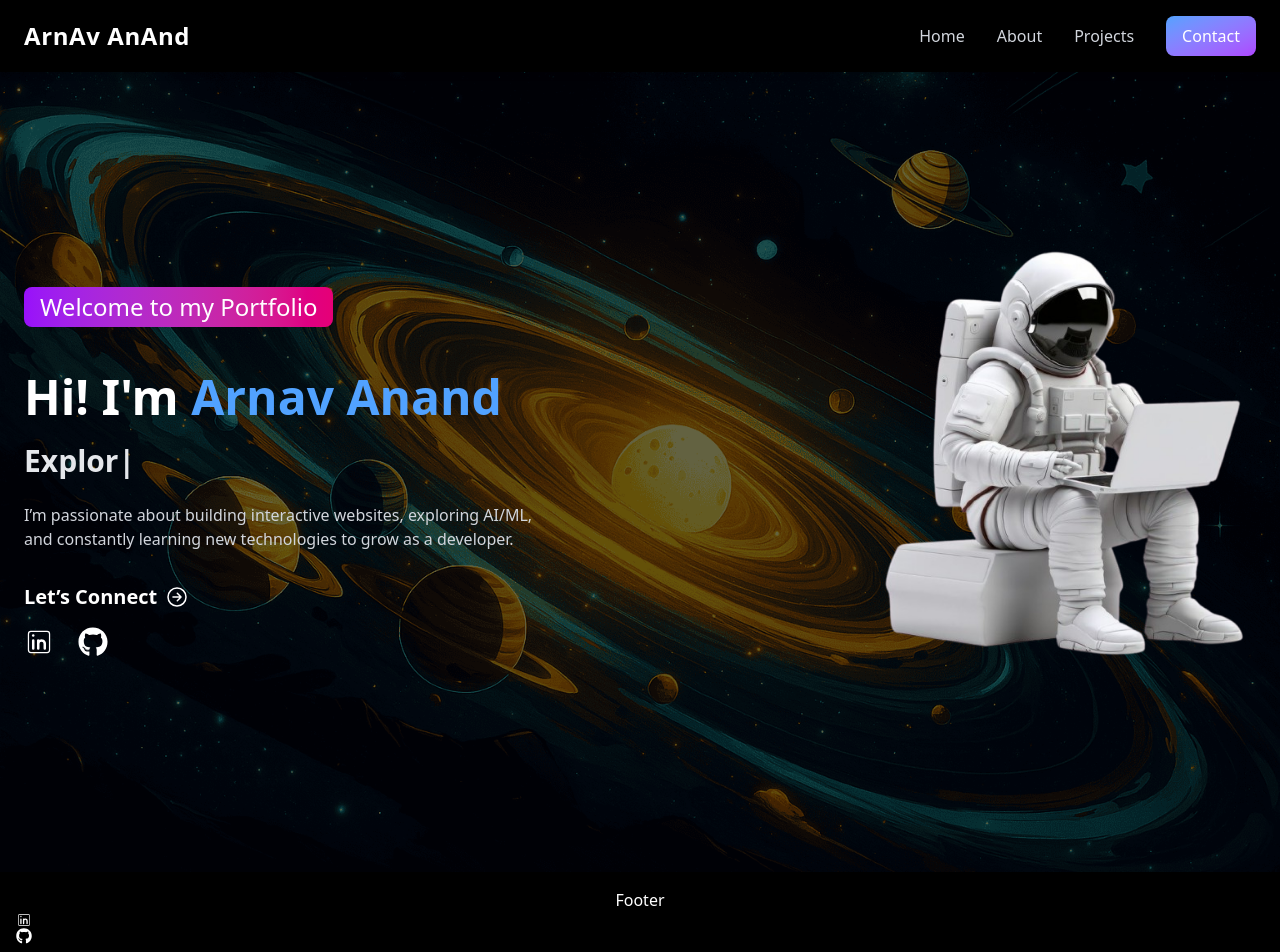
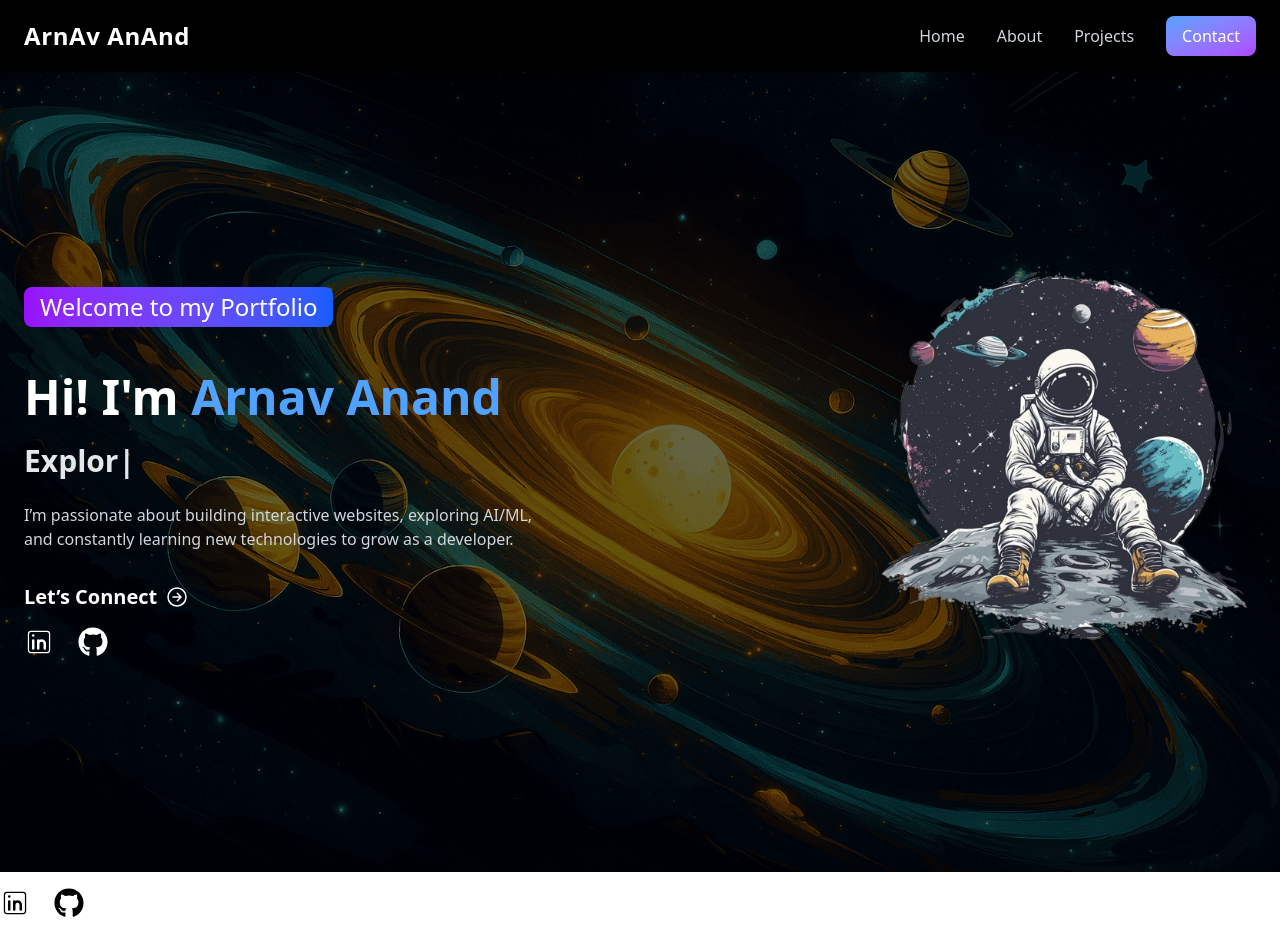
Before and after one commit to arnavanand2005/Portfolio-site, a React (Vite) app: page / in a window 1280 px wide. Shown: the top 952 px of the page. After the commit the page ends 918 px from the top, so only its background shows below. Built offline with nearby package versions, Linux system fonts and the light colour scheme.

Commit message:
home section added

```diff
--- a/src/Components/Footer.jsx
+++ b/src/Components/Footer.jsx
@@ -4,11 +4,24 @@ import { FaGithub } from "react-icons/fa";
 
 const Footer = () => {
   return (
-    <div className='bg-black text-white text-center p-4'>
-      Footer
-      <CiLinkedin/>
-      <FaGithub />
-    </div>
+     <div className="flex gap-6 mt-4 text-3xl">
+                  <a
+                    href="https://www.linkedin.com/in/arnav-anand-056710315"
+                    target="_blank"
+                    rel="noopener noreferrer"
+                    className="hover:scale-110 transition-transform duration-300 hover:text-blue-400"
+                  >
+                    <CiLinkedin />
+                  </a>
+                  <a
+                    href="https://github.com/arnavanand2005"
+                    target="_blank"
+                    rel="noopener noreferrer"
+                    className="hover:scale-110 transition-transform duration-300 hover:text-gray-400"
+                  >
+                    <FaGithub />
+                  </a>
+                </div>
   )
 }
 
--- a/src/Pages/Home.jsx
+++ b/src/Pages/Home.jsx
@@ -30,7 +30,7 @@ const Home = () => {
           transition={{ duration: 1 }}
         >
           <motion.h2
-            className="text-lg sm:text-xl md:text-2xl mb-4 inline-block px-4 py-1 bg-gradient-to-r from-purple-600 to-pink-600 rounded-lg"
+            className="text-lg sm:text-xl md:text-2xl mb-4 inline-block px-4 py-1 bg-gradient-to-r from-purple-600 to-blue-600 rounded-lg"
             initial={{ opacity: 0, y: -20 }}
             animate={{ opacity: 1, y: 0 }}
             transition={{ delay: 0.3, duration: 0.8 }}
```
Also changed, not shown: src/assets/astronaut.jpeg (deleted), src/assets/astronaut.png.
